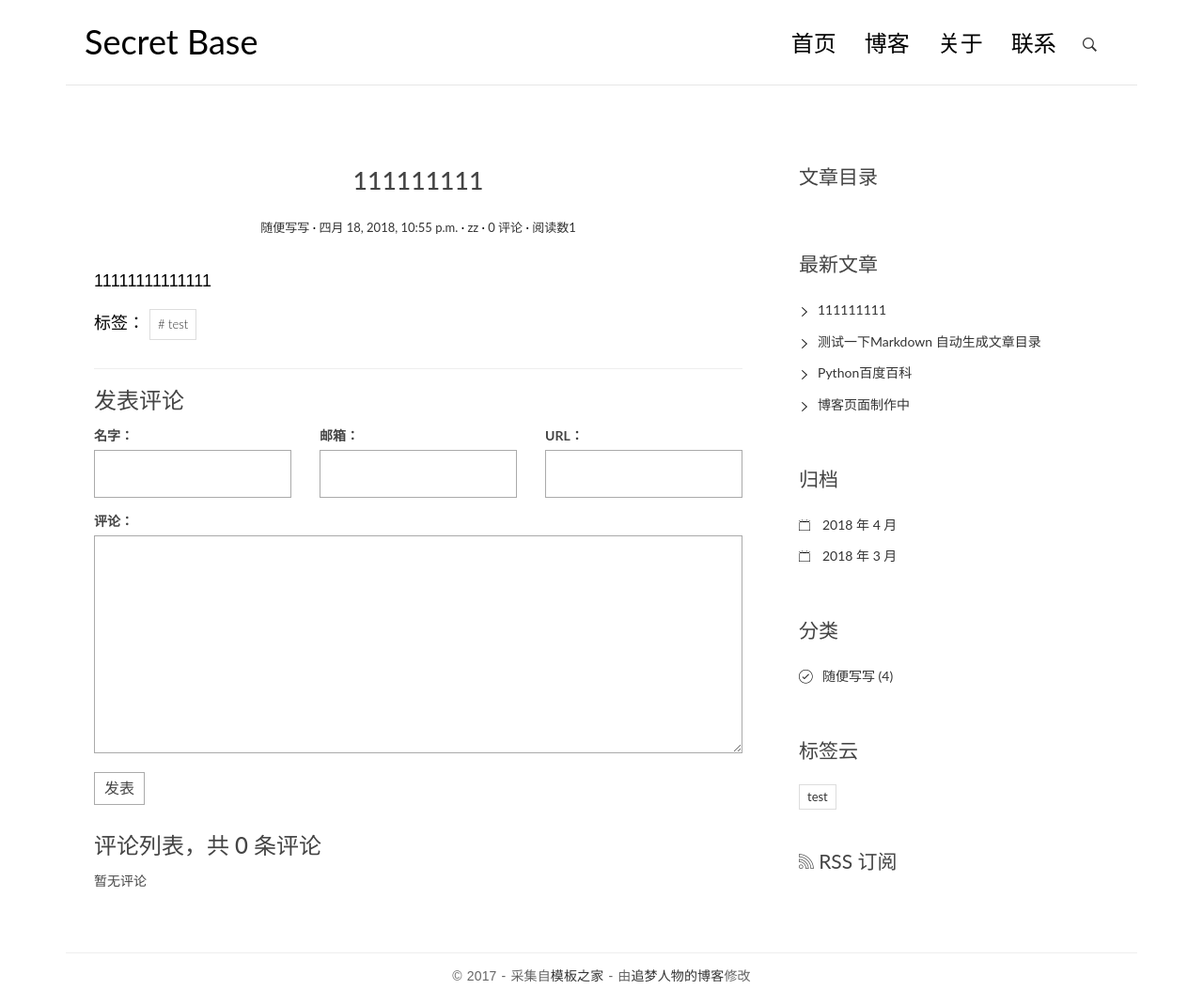
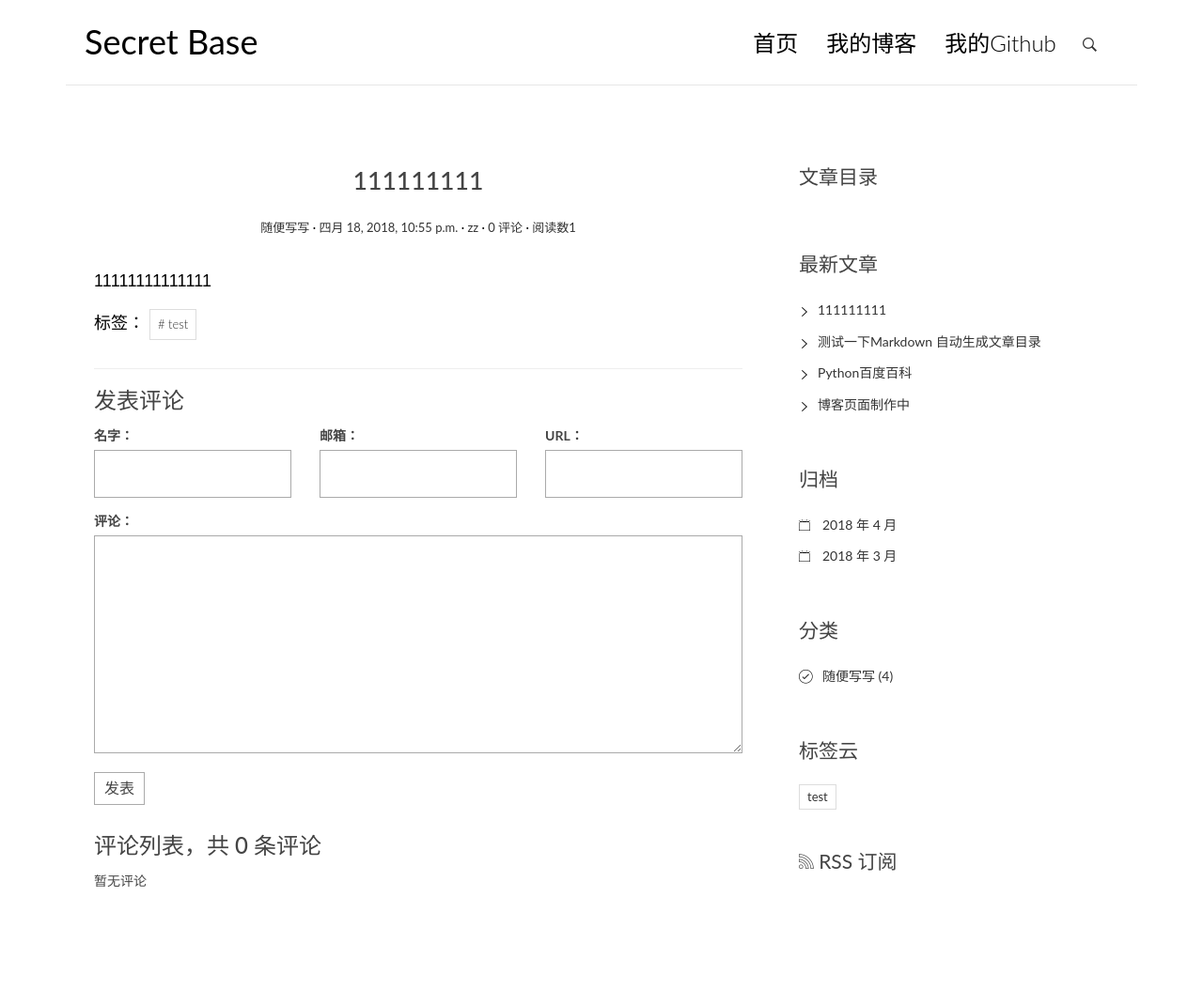
Before and after one commit to hissz/blog, a Django app: page /post/4/ in a window 1280 px wide. Shown: the whole page at 94% size. After the commit the page ends 945 px from the top, so only its background shows below. Run offline with Django 3.2, Linux system fonts and the light colour scheme; data comes from the database, SQL or seed files in the repository; some libraries are stand-ins or nearby versions.

Commit message:
Update base.html

```diff
--- a/templates/base.html
+++ b/templates/base.html
@@ -44,9 +44,8 @@
                     <div class="collapse navbar-collapse" id="bs-example-navbar-collapse-1">
                         <ul class="nav navbar-nav navbar-right">
                             <li class="cl-effect-11"><a href="{% url 'blog:index' %}" data-hover="首页">首页</a></li>
-                            <li class="cl-effect-11"><a href="#" data-hover="博客">博客</a></li>
-                            <li class="cl-effect-11"><a href="#" data-hover="关于">关于</a></li>
-                            <li class="cl-effect-11"><a href="#" data-hover="联系">联系</a></li>
+                            <li class="cl-effect-11"><a href="http://www.cnblogs.com/hiss" data-hover="我的博客">我的博客</a></li>
+                            <li class="cl-effect-11"><a href="https://github.com/hissz" data-hover="我的Github">我的Github</a></li>
                         </ul>
                     </div><!-- /.navbar-collapse -->
                 </nav>
@@ -63,8 +62,7 @@
         </div>
     </header>
 </div>
-<div class="copyrights">Collect from <a href="http://www.cssmoban.com/">网页模板</a></div>
-<div class="copyrights">Modified by <a href="http://zmrenwu.com/">追梦人物的博客</a></div>
+
 
 <div class="content-body">
     <div class="container">
@@ -144,10 +142,6 @@
     <div class="container">
         <div class="row">
             <div class="col-md-12">
-                <p class="copyright">&copy 2017 - 采集自<a href="http://www.cssmoban.com/"
-                                                        target="_blank" title="模板之家">模板之家</a>
-                    - 由<a href="http://zmrenwu.com/" title="网页模板" target="_blank">追梦人物的博客</a>修改
-                </p>
             </div>
         </div>
     </div>
@@ -159,9 +153,8 @@
     <nav>
         <ul>
             <li><a href="{% url 'blog:index' %}">首页</a></li>
-            <li><a href="#">博客</a></li>
-            <li><a href="#">关于</a></li>
-            <li><a href="#">联系</a></li>
+            <li><a href="http://www.cnblogs.com/hiss">我的博客</a></li>
+            <li><a href="https://github.com/hissz">我的Github</a></li>
         </ul>
     </nav>
 </div>
```
